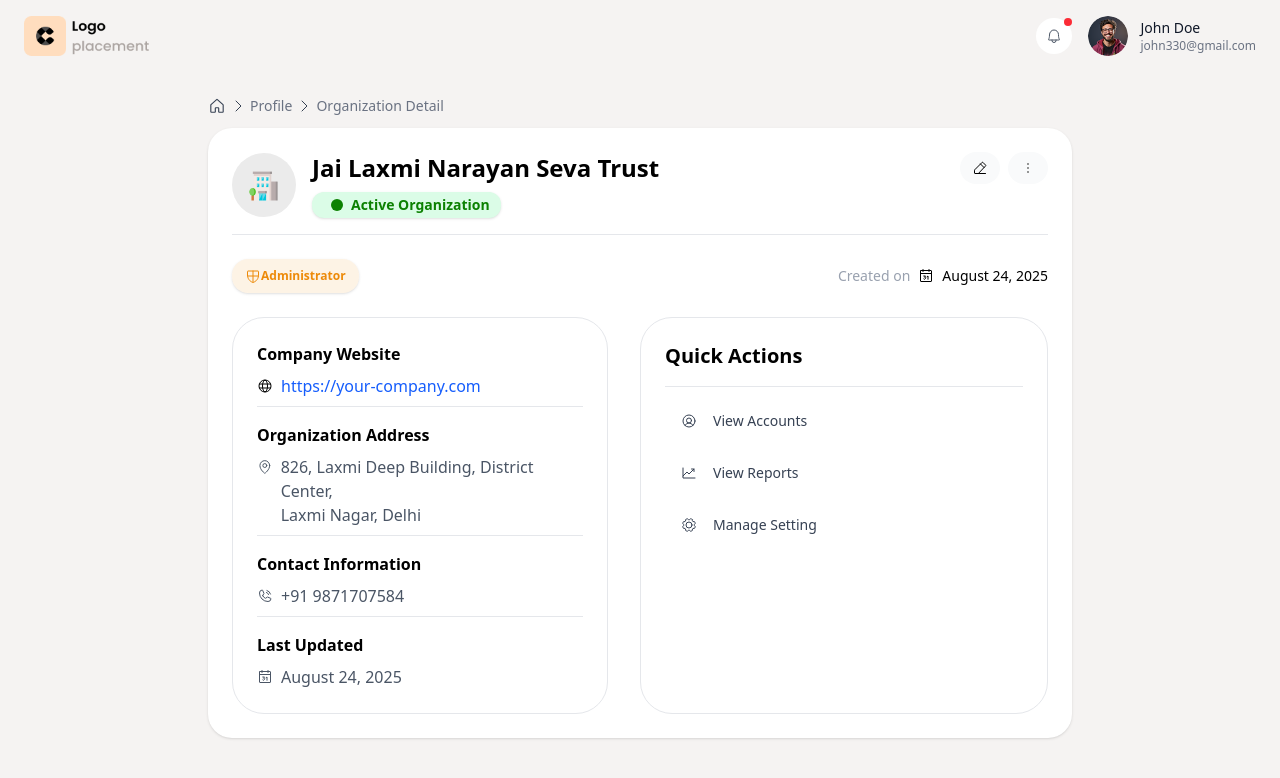
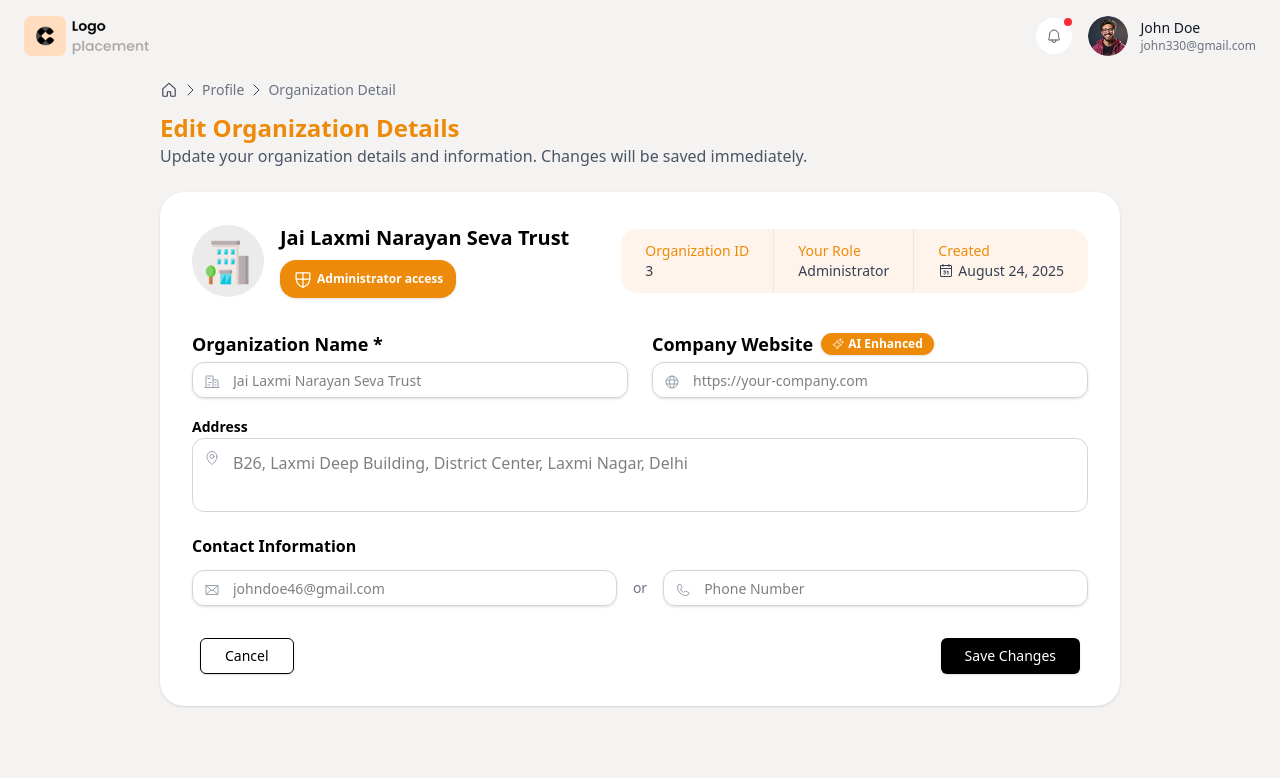
Before and after one commit to 099rahulyadav/dashboard, a React (Vite) app: page / in a window 1280 px wide. Shown: the top 778 px of the page. Built offline with nearby package versions, Linux system fonts and the light colour scheme.

Commit message:
added edit organization page

```diff
--- a/src/App.tsx
+++ b/src/App.tsx
@@ -1,8 +1,8 @@
 // import React from 'react';
 // import CreateOrganization from "./components/CreateOrganization";
 // import Dashboard from "./components/Dashboard";
-// import EditOrganizationDetails from "./components/EditOrganizationDetails";
-import OrganizationDetailsView from "./components/OrganizationDetailsView";
+import EditOrganizationDetails from "./components/EditOrganizationDetails";
+// import OrganizationDetailsView from "./components/OrganizationDetailsView";
 // import { ResetPasswordDialog } from "./components/ResetPasswordDialog";
 // import SetNewPassword from "./components/SetNewPassword";
 // import SignInPage from "./components/SignInPage";
@@ -13,8 +13,8 @@ function App() {
     <div>
       {/* <Dashboard /> */}
       {/* <CreateOrganization/> */}
-      {/* <EditOrganizationDetails/> */}
-      <OrganizationDetailsView/>
+      <EditOrganizationDetails/>
+      {/* <OrganizationDetailsView/> */}
       {/* <SetNewPassword/> */}
       {/* <SignInPage/> */}
       {/* <ResetPasswordDialog/> */}
--- a/src/components/CreateOrganization.tsx
+++ b/src/components/CreateOrganization.tsx
@@ -68,7 +68,7 @@ export default function CreateOrganization() {
                   </Label>
                   <Badge
                     variant="secondary"
-                    className="bg-orange-400 text-white text-xs px-3 py-0 rounded-2xl flex items-center gap-1"
+                    className="bg-[#ED8A09] text-white text-xs px-3 py-0 rounded-2xl flex items-center gap-1"
                   >
                     <Sparkle className="h-3 w-3 text-white" /> AI Enhanced
                   </Badge>
--- a/src/components/EditOrganizationDetails.tsx
+++ b/src/components/EditOrganizationDetails.tsx
@@ -1,166 +1,219 @@
-import React, { useState } from 'react';
-import { Button } from '@/components/ui/button';
-import { Input } from '@/components/ui/input';
-import { Label } from '@/components/ui/label';
-import { Card, CardContent } from '@/components/ui/card';
-import { Badge } from '@/components/ui/badge';
-import { Building2, Mail, Phone, MapPin, Globe } from 'lucide-react';
-
-const MegapolisLogo = () => (
-  <div className="flex items-center gap-2">
-    <div className="w-8 h-8 bg-orange-500 rounded-lg flex items-center justify-center">
-      <Building2 className="w-5 h-5 text-white" />
-    </div>
-    <div className="flex flex-col">
-      <span className="font-bold text-lg text-gray-900">Megapolis</span>
-      <span className="text-sm text-gray-500">Advisory</span>
-    </div>
-  </div>
-);
-
-const UserAvatar = () => (
-  <div className="flex items-center gap-3">
-    <div className="w-8 h-8 bg-gray-600 rounded-full flex items-center justify-center">
-      <span className="text-white text-sm font-medium">JD</span>
-    </div>
-    <div className="flex flex-col">
-      <span className="text-sm font-medium">John Doe</span>
-      <span className="text-xs text-gray-500">john35@gmail.com</span>
-    </div>
-  </div>
-);
+import { useState } from "react";
+import { Button } from "@/components/ui/button";
+import { Input } from "@/components/ui/input";
+import { Label } from "@/components/ui/label";
+import { Card, CardContent } from "@/components/ui/card";
+import { Badge } from "@/components/ui/badge";
+import Header2 from "./Header2";
+import {
+  House,
+  CaretRight,
+  Buildings,
+  Globe,
+  MapPin,
+  Envelope,
+  Phone,
+  Calendar,
+  ShieldCheckered,
+  Sparkle,
+} from "phosphor-react";
+import image from "../assets/image.png";
 
 export default function EditOrganizationDetails() {
   const [formData, setFormData] = useState({
-    organizationName: 'Jai Laxmi Narayan Seva Trust',
-    website: 'https://your-company.com',
-    address: 'B26, Laxmi Deep Building, District Center, Laxmi Nagar, Delhi',
-    email: 'johndoe46@gmail.com',
-    phone: ''
+    organizationName: "",
+    website: "",
+    address: "",
+    email: "",
+    phone: "",
   });
 
   return (
-    <div className="min-h-screen bg-gray-50">
+    <div className="min-h-screen bg-[#F5F3F2] overflow-x-hidden">
       {/* Header */}
-      <header className="bg-white border-b px-6 py-4 flex justify-between items-center">
-        <MegapolisLogo />
-        <UserAvatar />
-      </header>
+      <Header2 />
 
+      {/* Main Content */}
+      <main className="p-2 ">
+        <div className="max-w-5xl mx-auto px-4 md:px-8">
           {/* Breadcrumb */}
-      <div className="px-6 py-3 text-sm text-gray-500">
-        Profile › Organization Detail
+          <div className="text-sm text-gray-500 mb-3 flex flex-row gap-1 items-center">
+            <House size={18} className="text-gray-700" />
+            <CaretRight size={16} className="text-gray-700" /> Profile
+            <CaretRight size={16} className="text-gray-700" /> Organization Detail
           </div>
 
-      {/* Main Content */}
-      <main className="p-6">
-        <div className="max-w-4xl mx-auto">
+          {/* Page Title */}
           <div className="mb-6">
-            <h1 className="text-2xl font-bold text-orange-500">Edit Organization Details</h1>
-            <p className="text-gray-600">Update your organization details and information. Changes will be saved immediately.</p>
+            <h1 className="text-2xl font-bold text-[#ED8A09]">
+              Edit Organization Details
+            </h1>
+            <p className="text-gray-600">
+              Update your organization details and information. Changes will be
+              saved immediately.
+            </p>
           </div>
 
-          <Card className="mb-6">
-            <CardContent className="p-6">
-              <div className="flex items-center gap-4 mb-6">
-                <div className="w-16 h-16 bg-gradient-to-br from-blue-400 to-purple-500 rounded-lg flex items-center justify-center">
-                  <Building2 className="w-8 h-8 text-white" />
+          <Card className="rounded-3xl shadow-sm bg-white border-none">
+            <CardContent className="p-8">
+              {/* Organization Header */}
+              <div className="flex items-center gap-6 mb-8 justify-between">
+                {/* Icon + Title */}
+                <div className="flex items-center gap-4">
+                  <div className="w-18 h-18 bg-[#EBEBEB] rounded-full flex items-center justify-center">
+                    <img src={image} alt="buildings-icon" className="h-12 w-12" />
                   </div>
                   <div>
-                  <h2 className="text-xl font-bold">Jai Laxmi Narayan Seva Trust</h2>
-                  <div className="flex items-center gap-4 mt-2">
-                    <Badge className="bg-orange-500 hover:bg-orange-600">Administrator access</Badge>
-                    <div className="text-sm text-gray-600">
-                      <span className="font-medium">Organization ID:</span> 3
+                    <h2 className="text-xl font-bold">
+                      Jai Laxmi Narayan Seva Trust
+                    </h2>
+                    <Badge className="bg-[#ED8A09] text-white rounded-2xl px-3 py-2 mt-2  items-center gap-1">
+                      <ShieldCheckered className="w-5 h-5" />
+                      Administrator access
+                    </Badge>
                   </div>
-                    <div className="text-sm text-gray-600">
-                      <span className="font-medium">Your Role:</span> Administrator
                 </div>
-                    <div className="text-sm text-gray-600">
-                      <span className="font-medium">Created:</span> August 24, 2025
+
+                {/* Info Box */}
+                <div className="flex flex-row rounded-2xl bg-[#FEC89A33] text-sm text-gray-700">
+                  <div className="px-6 py-3 border-r border-gray-200">
+                    <span className="font-medium text-[#ED8A09] block">
+                      Organization ID
+                    </span>
+                    <span>3</span>
                   </div>
+                  <div className="px-6 py-3 border-r border-gray-200">
+                    <span className="font-medium text-[#ED8A09] block">
+                      Your Role
+                    </span>
+                    <span>Administrator</span>
+                  </div>
+                  <div className="px-6 py-3 flex-row items-center gap-1">
+                    <span className="font-medium text-[#ED8A09]">Created</span>
+                    <span className="flex items-center gap-1">
+                      <Calendar size={16} /> August 24, 2025
+                    </span>
                   </div>
                 </div>
               </div>
 
+              {/* Form Fields */}
+              <div className="space-y-4">
+                {/* Organization Name and Website Row */}
                 <div className="grid grid-cols-1 md:grid-cols-2 gap-6">
-                <div className="space-y-2">
-                  <Label htmlFor="orgName">Organization Name *</Label>
+                  {/* Organization Name */}
+                  <div className="space-y-1">
+                    <Label
+                      htmlFor="orgName"
+                      className="font-semibold text-lg flex items-center"
+                    >
+                      Organization Name *
+                    </Label>
                     <div className="relative">
-                    <Building2 className="absolute left-3 top-3 h-4 w-4 text-gray-400" />
+                      <Buildings className="absolute left-3 top-3 h-4 w-4 text-gray-400" />
                       <Input
                         id="orgName"
                         value={formData.organizationName}
-                      onChange={(e) => setFormData({...formData, organizationName: e.target.value})}
-                      className="pl-10"
+                        placeholder="Jai Laxmi Narayan Seva Trust"
+                        onChange={(e) =>
+                          setFormData({
+                            ...formData,
+                            organizationName: e.target.value,
+                          })
+                        }
+                        className="pl-10 rounded-xl border-gray-300 focus:border-orange-300 focus:ring-2 focus:ring-orange-300"
                       />
                     </div>
                   </div>
 
-                <div className="space-y-2">
-                  <Label htmlFor="website">Company Website</Label>
+                  {/* Company Website */}
+                  <div className="space-y-1">
+                    <div className="flex items-center space-x-2">
+                      <Label htmlFor="website" className="font-semibold text-lg">
+                        Company Website
+                      </Label>
+                      <Badge className="bg-[#ED8A09] text-white text-xs rounded-2xl flex items-center gap-1">
+                        <Sparkle className="h-3 w-3 text-white" /> AI Enhanced
+                      </Badge>
+                    </div>
                     <div className="relative">
                       <Globe className="absolute left-3 top-3 h-4 w-4 text-gray-400" />
                       <Input
                         id="website"
                         value={formData.website}
-                      onChange={(e) => setFormData({...formData, website: e.target.value})}
-                      className="pl-10"
+                        placeholder="https://your-company.com"
+                        onChange={(e) =>
+                          setFormData({ ...formData, website: e.target.value })
+                        }
+                        className="pl-10 rounded-xl border-gray-300 focus:border-orange-300 focus:ring-2 focus:ring-orange-300"
                       />
-                    <Badge variant="secondary" className="absolute right-2 top-2 bg-orange-100 text-orange-700">AI Enhanced</Badge>
                     </div>
                   </div>
                 </div>
 
-              <div className="space-y-2 mt-6">
-                <Label htmlFor="address">Address</Label>
+                {/* Address */}
+                <div className="space-y-2">
+                  <Label htmlFor="address" className="font-semibold">
+                    Address
+                  </Label>
                   <div className="relative">
                     <MapPin className="absolute left-3 top-3 h-4 w-4 text-gray-400" />
-                  <Input
+                    <textarea
                       id="address"
                       value={formData.address}
-                    onChange={(e) => setFormData({...formData, address: e.target.value})}
-                    className="pl-10"
+                      placeholder="B26, Laxmi Deep Building, District Center, Laxmi Nagar, Delhi"
+                      onChange={(e) =>
+                        setFormData({ ...formData, address: e.target.value })
+                      }
+                      className="w-full pl-10 pr-4 py-3 rounded-xl border border-gray-300 resize-none focus:outline-none focus:border-orange-300  focus:ring-orange-300"
+                      rows={2}
                     />
                   </div>
                 </div>
 
-              <div className="mt-6">
-                <h4 className="font-medium mb-4">Contact Information</h4>
-                <div className="grid grid-cols-1 md:grid-cols-2 gap-6">
-                  <div className="space-y-2">
+                {/* Contact Information */}
+                <div className="space-y-3">
+                  <h4 className="font-semibold">Contact Information</h4>
+                  <div className="flex items-center gap-4">
+                    <div className="flex-1">
                       <div className="relative">
-                      <Mail className="absolute left-3 top-3 h-4 w-4 text-gray-400" />
+                        <Envelope className="absolute left-3 top-3 h-4 w-4 text-gray-400" />
                         <Input
                           value={formData.email}
-                        onChange={(e) => setFormData({...formData, email: e.target.value})}
-                        className="pl-10"
+                          onChange={(e) =>
+                            setFormData({ ...formData, email: e.target.value })
+                          }
+                          className="pl-10 rounded-xl border-gray-300 focus:border-orange-300  focus:ring-orange-300"
+                          placeholder="johndoe46@gmail.com"
                         />
                       </div>
                     </div>
-
-                  <div className="space-y-2">
                     <span className="text-sm text-gray-500">or</span>
+                    <div className="flex-1">
                       <div className="relative">
                         <Phone className="absolute left-3 top-3 h-4 w-4 text-gray-400" />
                         <Input
                           placeholder="Phone Number"
                           value={formData.phone}
-                        onChange={(e) => setFormData({...formData, phone: e.target.value})}
-                        className="pl-10"
+                          onChange={(e) =>
+                            setFormData({ ...formData, phone: e.target.value })
+                          }
+                          className="pl-10 rounded-xl border-gray-300 focus:border-orange-300  focus:ring-orange-300"
                         />
                       </div>
                     </div>
                   </div>
                 </div>
 
-              <div className="flex gap-4 mt-8">
-                <Button variant="outline" className="flex-1">
+                {/* Action Buttons */}
+                <div className="flex gap-6 pt-4 justify-between">
+                  <Button variant="outline" className="px-6 py-2 text-sm mx-2">
                     Cancel
                   </Button>
-                <Button className="flex-1 bg-black hover:bg-gray-800">
+                  <Button className="px-6 py-2 mx-2 text-sm bg-black text-white">
                     Save Changes
                   </Button>
+                </div>
               </div>
             </CardContent>
           </Card>
```
Lines whose indentation alone changed are shown as unchanged.
